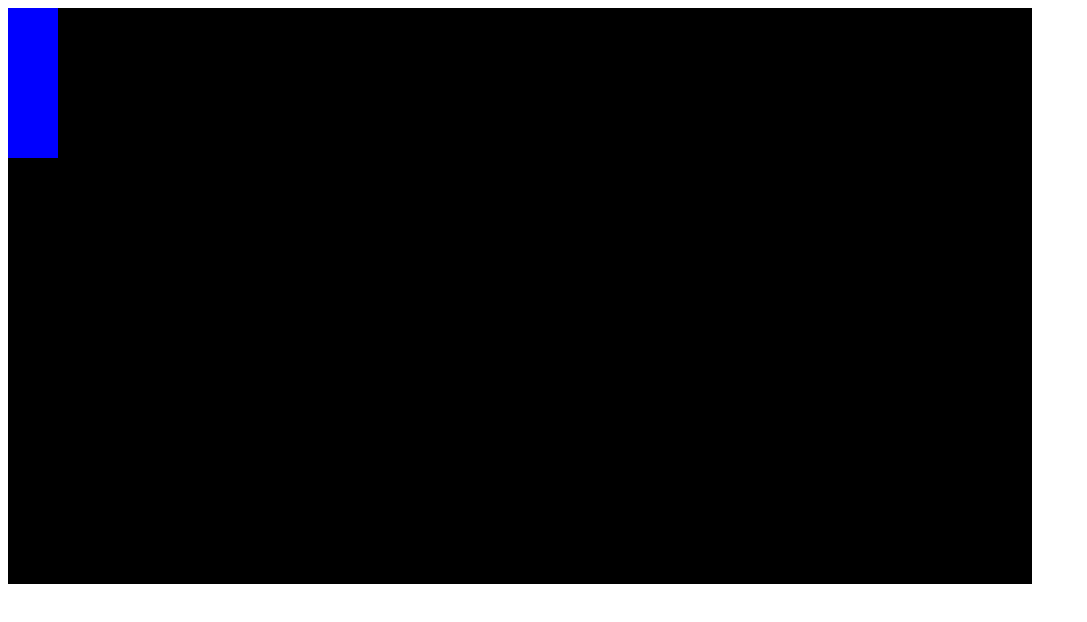
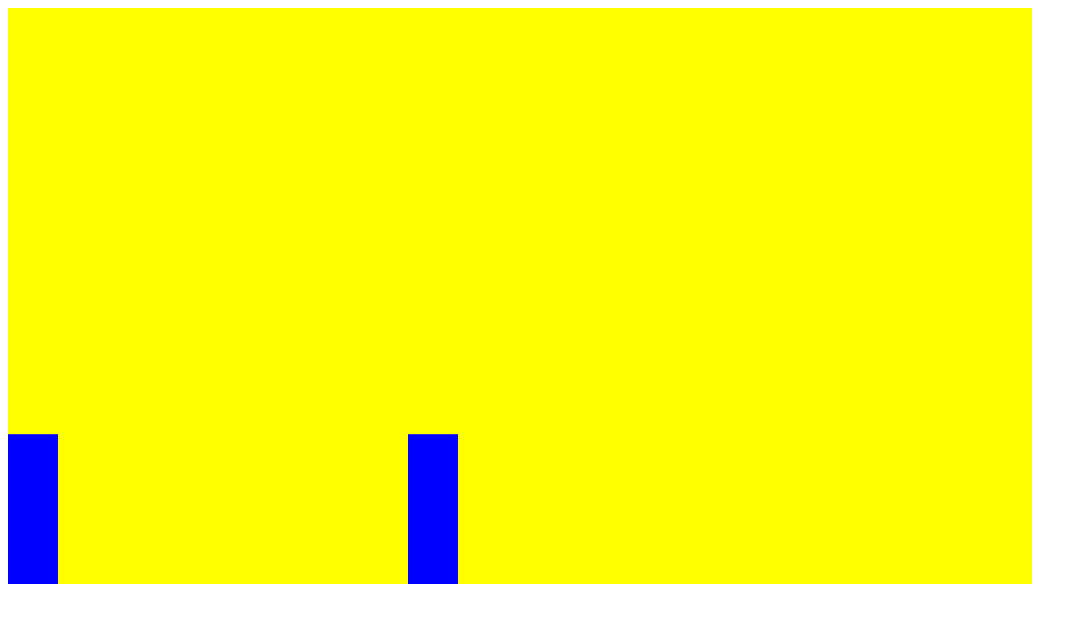
Before and after one commit to nosaoasis/mortak-kombat, a plain HTML site: page index.html in a window 1280 px wide. Shown: the whole page, without its empty margins (0-1087 px from the left). Drawn offline with Linux system fonts and the light colour scheme.

Commit message:
Players and Gravity
Used the canvas to create two players and made sure the players are at the bottom of the screen using 'gravity'.

```diff
--- a/index.html
+++ b/index.html
@@ -10,5 +10,5 @@
 <body>
   <canvas></canvas>
 </body>
-<script src="./index.js"></script>
+<script src="./index.js" defer></script>
 </html>
--- a/index.js
+++ b/index.js
@@ -1,26 +1,66 @@
-const canvas = document.querySelector("canvas")
+const canvas = document.querySelector("canvas");
 
-const c = canvas.getContext("2d") // canvas context
+const c = canvas.getContext("2d"); // canvas context
 
-canvas.width = 1024
-canvas.height = 576
+canvas.width = 1024;
+canvas.height = 576;
 
-c.fillRect(0, 0, canvas.width, canvas.height)
+c.fillRect(0, 0, canvas.width, canvas.height);
 
+const gravity = 0.2;
 class Sprite {
-  constructor(position) {
-    this.position = position
+  constructor({ position, velocity }) {
+    this.position = position;
+    this.velocity = velocity;
+    this.height = 150;
   }
 
   draw() {
-    c.fillStyle = "blue"
-    c.fillRect(this.position.x, this.position.y, 50, 150)
+    c.fillStyle = "blue";
+    c.fillRect(this.position.x, this.position.y, 50, this.height);
+  }
+
+  update() {
+    this.draw();
+
+    this.position.y += this.velocity.y;
+
+    if (this.position.y + this.height + this.velocity.y >= canvas.height) {
+      this.velocity.y = 0;
+    } else this.velocity.y += gravity;
   }
 }
 
+// create player 1 => player
 const player = new Sprite({
-  x:0,
-  y:0
-})
+  position: {
+    x: 0,
+    y: 0,
+  },
+  velocity: {
+    x: 0,
+    y: 0,
+  },
+});
 
-player.draw()
+// create player 2 => enemy
+const enemy = new Sprite({
+  position: {
+    x: 400,
+    y: 100,
+  },
+  velocity: {
+    x: 0,
+    y: 0,
+  },
+});
+
+function animate() {
+  window.requestAnimationFrame(animate);
+  c.fillStyle = "yellow";
+  c.fillRect(0, 0, canvas.width, canvas.height);
+  player.update();
+  enemy.update();
+}
+
+animate();
```
